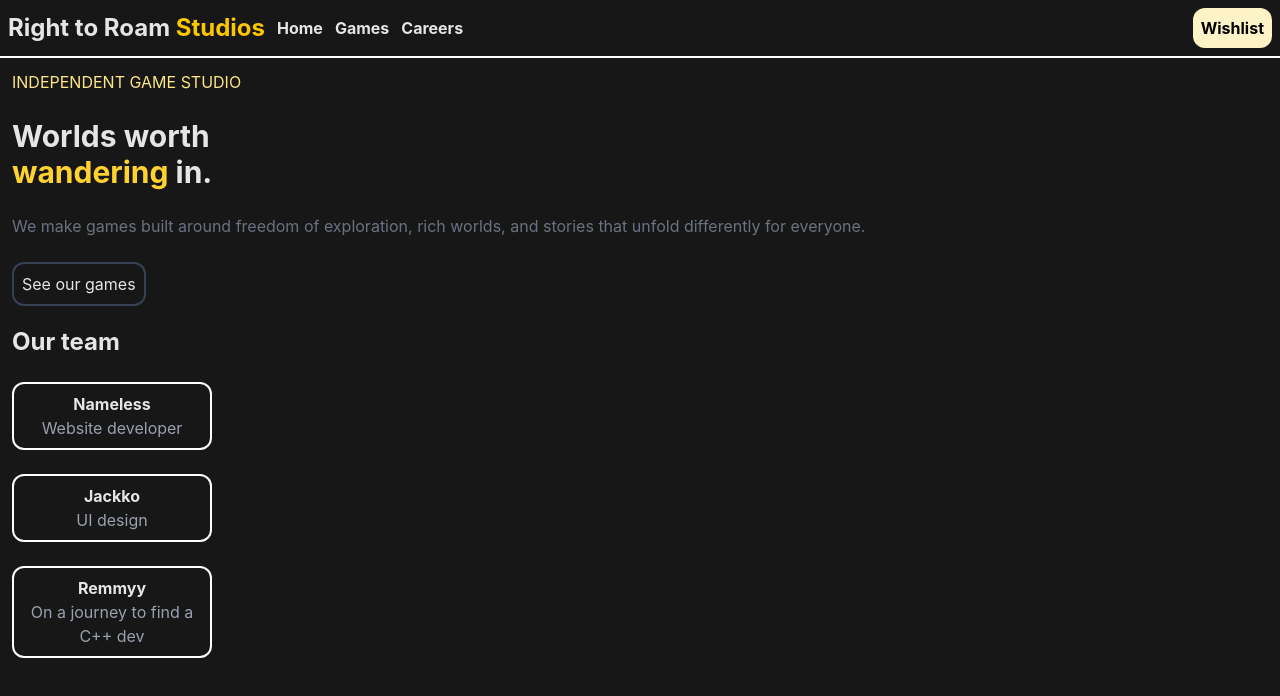
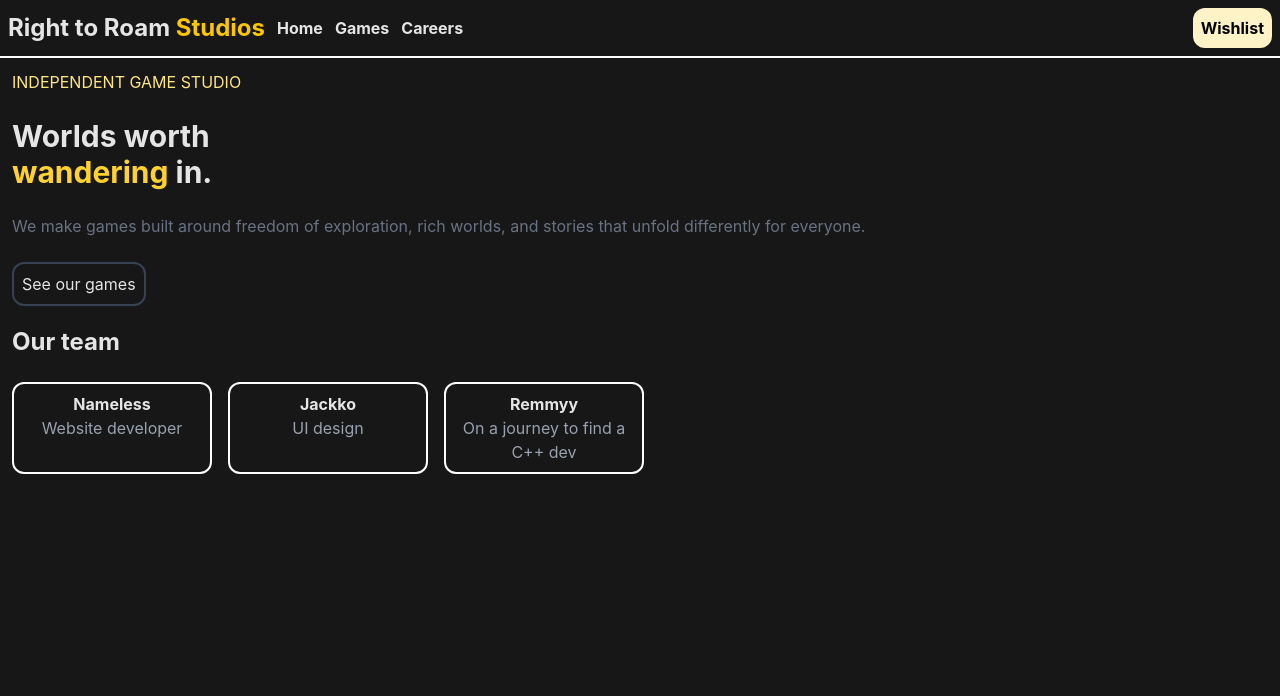
Before and after one commit to Nameless-Productions/rtrs-website, a React (Vite) app: page / in a window 1280 px wide. Shown: the top 696 px of the page. Built offline with nearby package versions, Linux system fonts and the light colour scheme.

Commit message:
update: make team members on the same line

```diff
--- a/src/components/MainPage.tsx
+++ b/src/components/MainPage.tsx
@@ -12,19 +12,23 @@ export default function MainPage({setPage}: {setPage: any}) {
 
     <p className="text-2xl font-bold mt-5">Our team</p>
     <br />
+
+    <div className="flex gap-4 w-fitup">
       <div className="text-center w-50 border-white border-2 p-2 rounded-xl">
           <p className="font-bold">Nameless</p>
           <p className="text-gray-400">Website developer</p>
       </div>
-    <br />
+
       <div className="text-center w-50 border-white border-2 p-2 rounded-xl">
           <p className="font-bold">Jackko</p>
           <p className="text-gray-400">UI design</p>
       </div>
-    <br />
+
       <div className="text-center w-50 border-white border-2 p-2 rounded-xl">
           <p className="font-bold">Remmyy</p>
           <p className="text-gray-400">On a journey to find a C++ dev</p>
       </div>
+    </div>
+
   </>)
 }
```
Lines whose indentation alone changed are shown as unchanged.
